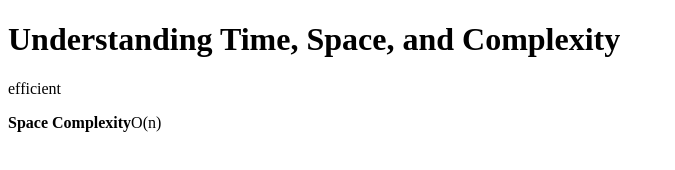
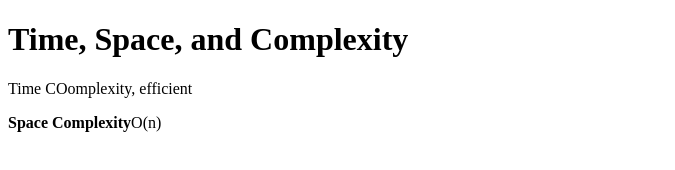
Before and after one commit to acciojob/time-and-space-complexity-shaloojais8876, a website: page main.html in a window 1280 px wide. Shown: the whole page, without its empty margins (0-675 px from the left). Drawn offline with Linux system fonts and the light colour scheme.

Commit message:
created a submission

```diff
--- a/main.html
+++ b/main.html
@@ -8,9 +8,9 @@
 
 <body>
 	<!-- the entire body must be written by student -->
-	 <h1>Understanding Time, Space, and Complexity</h1>
+	 <h1> Time, Space, and Complexity</h1>
 
-    <p>efficient</p>
+    <p> Time COomplexity, efficient</p>
 
     <p><b>Space Complexity</b>O(n)</p>
 
```
